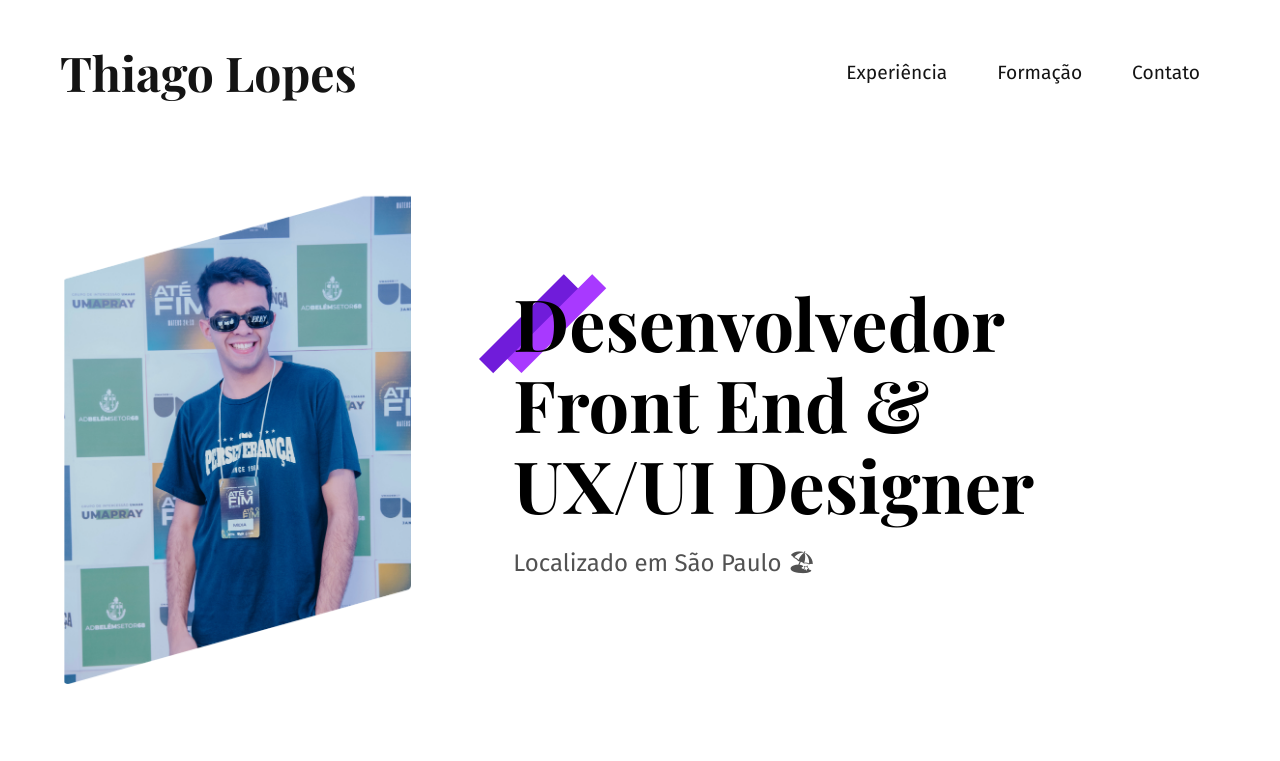
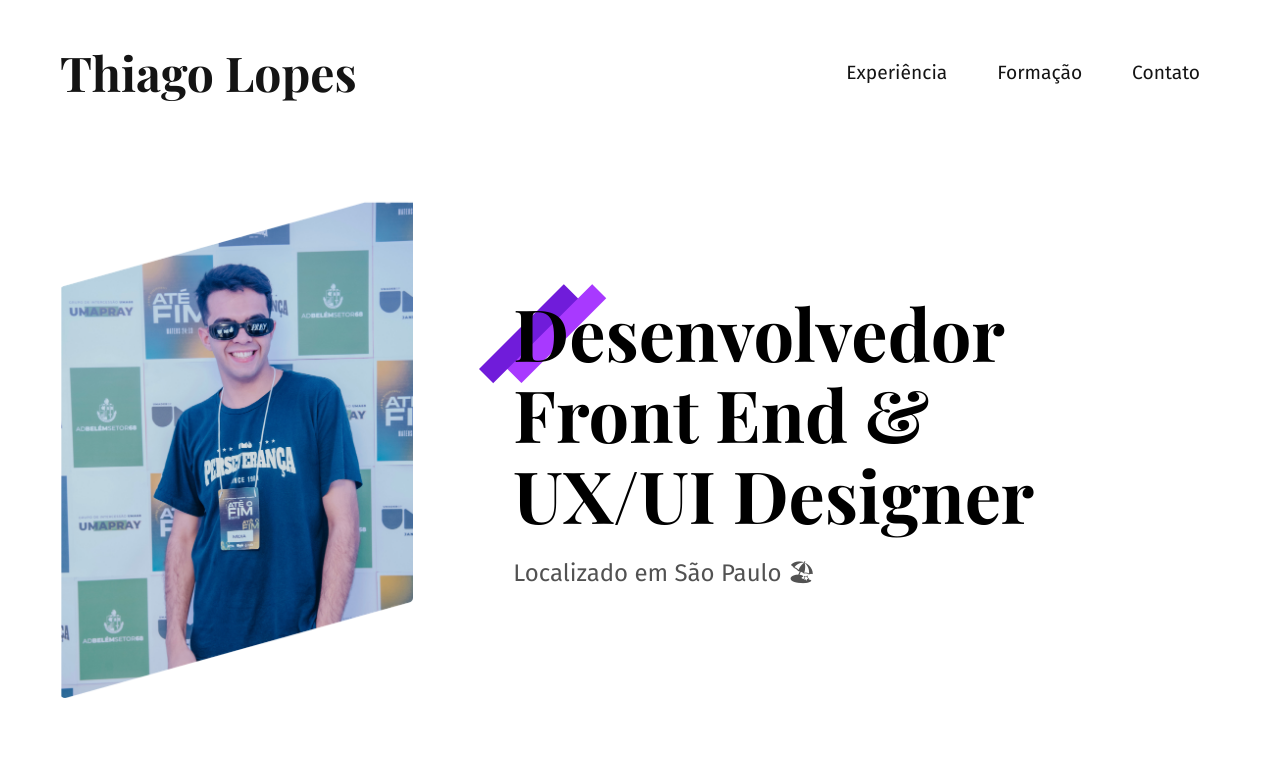
Before and after one commit to Dev-LopesT/Portifolio, a plain HTML site: page index.html in a window 1280 px wide. Shown: the top 761 px of the page. Drawn offline with nearby package versions, Linux system fonts and the light colour scheme; a web font is replaced by a local one.

Commit message:
[style] Otimizando Site

```diff
--- a/css/global.css
+++ b/css/global.css
@@ -8,6 +8,7 @@
 
 img {
   max-width: 100%;
+  object-fit: contain;
 }
 
 
--- a/css/introducao.css
+++ b/css/introducao.css
@@ -7,12 +7,6 @@
   padding: 40px 20px;
   margin: 0 auto;
   max-width: 1200px;
-}
-
-.introducao-img {
-  width: 400px;
-  height: 500px;
-  object-fit: contain;
 }
 
 .introducao-texto {
--- a/index.html
+++ b/index.html
@@ -28,7 +28,7 @@
   </header>
 
   <main class="main" aria-label="Sessão principal">
-    <section class="introducao" aria-labelledby="">
+    <section class="introducao" aria-label="introducao">
       <img src="./img/119-DSC_4419.png" alt="Foto de perfil de Thiago Lopes" class="introducao-img" width="360px" height="520px">
       <div class="introducao-texto">
         <h2 class="titulo-introducao">Desenvolvedor <br> Front End & <br> UX/UI Designer</h2>
```
